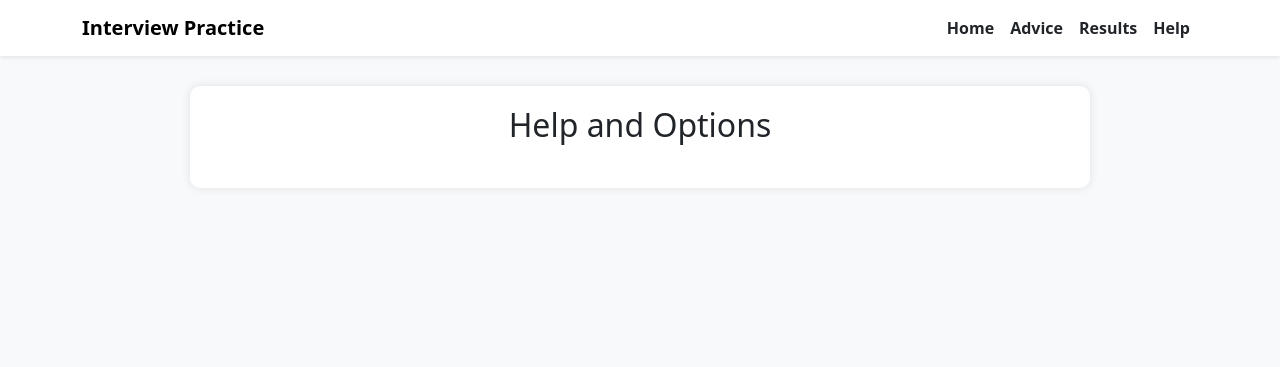
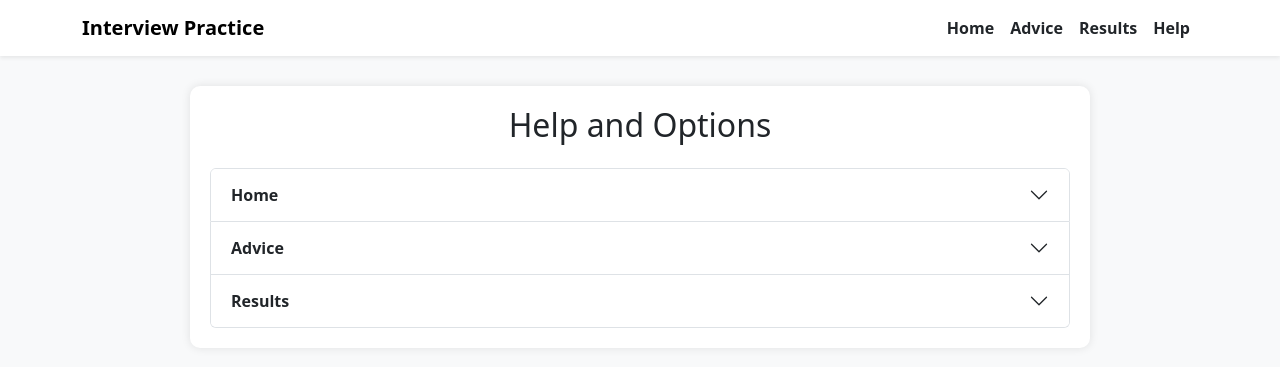
Before and after one commit to Kanav1290/ichack25, a Flask app: page /help in a window 1280 px wide. Shown: the top 367 px of the page. Run offline with Flask 3, Linux system fonts and the light colour scheme.

Commit message:
added help body

```diff
--- a/static/styles.css
+++ b/static/styles.css
@@ -8,7 +8,7 @@ body {
     justify-content: center;
 }
 .interview-box {
-    max-width: 600px;
+    max-width: 800px;
     background: white;
     border-radius: 10px;
     padding: 20px;
@@ -70,16 +70,6 @@ body {
     padding: 10px;
     border-radius: 10px;
 }
-.resultsPage {
-    display: flex;
-    flex-direction: column;
-    align-items: center;
-    font-family: Arial, sans-serif;
-    height: 100vh;
-    justify-content: space-around;
-    margin: 0;
-    padding: 0;
-}
 .helpPage {
     max-width: 900px;
     margin: 30px auto;
@@ -87,6 +77,7 @@ body {
     padding: 20px;
     border-radius: 10px;
     box-shadow: 0 0 10px rgba(0, 0, 0, 0.1);
+    align-items: center;
 }
 .advicePage {
     max-width: 900px;
--- a/templates/help.html
+++ b/templates/help.html
@@ -46,7 +46,57 @@
     <div class="container helpPage">
         <h2 class="text-center mb-4">Help and Options</h2>
 
+        <div class="accordion" id="menuAccordion">
 
+            <!-- Option 1 -->
+            <div class="accordion-item">
+                <h2 class="accordion-header">
+                    <button class="accordion-button collapsed" type="button" data-bs-toggle="collapse" data-bs-target="#option1">
+                        Home
+                    </button>
+                </h2>
+                <div id="option1" class="accordion-collapse collapse" data-bs-parent="#menuAccordion">
+                    <div class="accordion-body">
+                        <p>This is where the interview will take place. When you are ready, generate a new question,
+                            and you will be given prep time to prepare your answer. Once the timer is up, the interview
+                            will begin. Once the timer for the interview runs out, your video will be saved and graded.</p>
+                    </div>
+                </div>
+            </div>
+
+            <!-- Option 2 -->
+            <div class="accordion-item">
+                <h2 class="accordion-header">
+                    <button class="accordion-button collapsed" type="button" data-bs-toggle="collapse" data-bs-target="#option2">
+                        Advice
+                    </button>
+                </h2>
+                <div id="option2" class="accordion-collapse collapse" data-bs-parent="#menuAccordion">
+                    <div class="accordion-body">
+                        <p>Here you will find links to websites which provide advice for preparing for interviews, and tips on
+                            acing and structuring your interviews.
+                        </p>
+                    </div>
+                </div>
+            </div>
+
+            <!-- Option 3 -->
+            <div class="accordion-item">
+                <h2 class="accordion-header">
+                    <button class="accordion-button collapsed" type="button" data-bs-toggle="collapse" data-bs-target="#option3">
+                        Results
+                    </button>
+                </h2>
+                <div id="option3" class="accordion-collapse collapse" data-bs-parent="#menuAccordion">
+                    <div class="accordion-body">
+                        <p>Upon completion, an AI will process and evaluate your interview and grade it based on several categories, and
+                            you can see these results in this page! With these stats, reflect and try and improve your strategy before trying again.
+                        </p>
+                    </div>
+                </div>
+            </div>
+
+        </div>
     </div>
 
     <!-- Bootstrap JS -->
```
